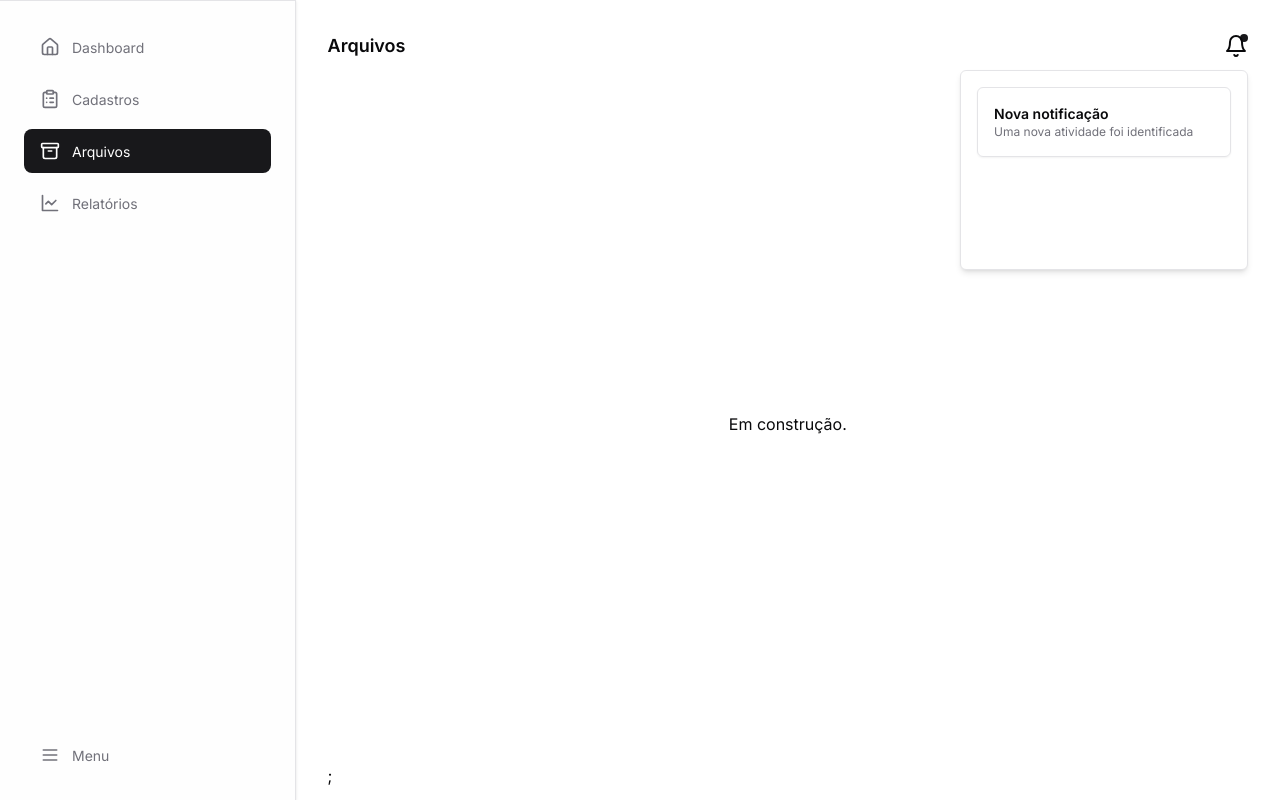
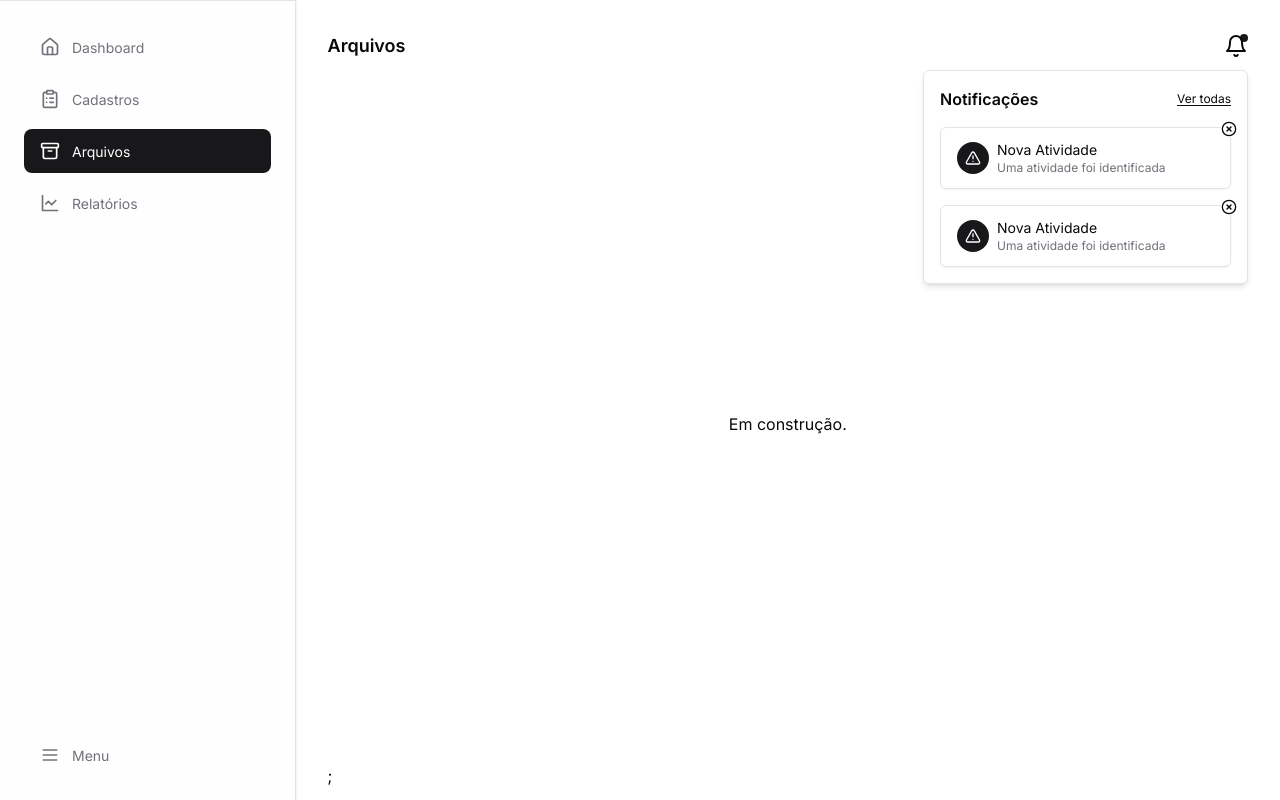
Before and after one commit to wrcelo/project-e, a Next.js app: page /arquivos in a window 1280 px wide. Both pictures are taken after a click on the element 1236 px from the left and 46 px from the top of the page. Built offline with nearby package versions, Linux system fonts and the light colour scheme.

Commit message:
notifications items added

```diff
--- a/src/app/dashboard/page.tsx
+++ b/src/app/dashboard/page.tsx
@@ -10,11 +10,12 @@ const Dashboard = () => {
 	return (
 		<div className="p-8">
 			<PageHeader title={"Dashboard"} />
-			<div className="grid grid-cols-2 gap-4 md:grid-cols-4">
+			<div className="grid grid-cols-2  gap-4 md:grid-cols-4">
 				<Skeleton className="col-span-2 h-[250px]"></Skeleton>
-				<Skeleton className="col-span-2 h-20"></Skeleton>
+				<Skeleton className="col-span-2 row-span-2"></Skeleton>
 				<Skeleton className="col-span-1 h-20"></Skeleton>
-				<Skeleton className="col-span-1 h-20"></Skeleton>
+				<Skeleton className="col-span-1 h-20 "></Skeleton>
+				<Skeleton className="col-span-4 h-80"></Skeleton>
 			</div>
 		</div>
 	);
--- a/src/components/NavMenu.tsx
+++ b/src/components/NavMenu.tsx
@@ -49,7 +49,7 @@ const NavMenu = () => {
 						<Drawer>
 							<DrawerTrigger asChild>
 								<div
-									className={`transition-all duration-150 ease-in-out h-12 w-12 md:w-full md:gap-3 flex items-center justify-center md:justify-start md:px-4 rounded-full md:rounded-lg md:h-11 bg-transparent md:hover:bg-foreground/5 md:text-muted-foreground md:hover:text-foreground"
+									className={` cursor-pointer transition-all duration-150 ease-in-out h-12 w-12 md:w-full md:gap-3 flex items-center justify-center md:justify-start md:px-4 rounded-full md:rounded-lg md:h-11 bg-transparent md:hover:bg-foreground/5 md:text-muted-foreground md:hover:text-foreground"
 									}`}
 								>
 									<Menu className="w-5 h-5" />
--- a/src/components/Notifications.tsx
+++ b/src/components/Notifications.tsx
@@ -1,7 +1,8 @@
 import React from "react";
 import { Popover, PopoverContent, PopoverTrigger } from "./ui/popover";
-import { Bell } from "lucide-react";
+import { Bell, CircleX, TriangleAlert } from "lucide-react";
 import { PopoverArrow } from "@radix-ui/react-popover";
+import NotificationsItem from "./NotificationsItem";
 
 const Notifications = () => {
 	return (
@@ -12,10 +13,20 @@ const Notifications = () => {
 					<Bell className="relative" />
 				</div>
 			</PopoverTrigger>
-			<PopoverContent className="mr-8 mt-2 min-h-[200px]">
-				<div className="p-4 border shadow-sm rounded-md">
-					<h3 className="text-sm text-foreground font-semibold">Nova notificação</h3>
-					<p className="text-xs text-muted-foreground ">Uma nova atividade foi identificada</p>
+			<PopoverContent className="mr-8 mt-2 w-[325px]">
+				<div className="flex justify-between items-center mb-4">
+					<h3 className="text-md font-semibold">Notificações</h3>
+					<span className="text-xs underline underline-offset-2 cursor-pointer">Ver todas</span>
+				</div>
+				<div className="flex flex-col gap-4">
+					<NotificationsItem
+						title={"Nova Atividade"}
+						description={"Uma atividade foi identificada"}
+					/>
+					<NotificationsItem
+						title={"Nova Atividade"}
+						description={"Uma atividade foi identificada"}
+					/>
 				</div>
 			</PopoverContent>
 		</Popover>
--- /dev/null
+++ b/src/components/NotificationsItem.tsx
@@ -0,0 +1,21 @@
+import { CircleX, TriangleAlert } from "lucide-react";
+import React from "react";
+
+const NotificationsItem = ({ title, description }: { title: string; description: string }) => {
+	return (
+		<div className="p-4 py-3 border shadow-sm rounded-md flex gap-2 items-center hover:bg-muted-foreground/5 cursor-pointer relative">
+			<div className="p-2 rounded-full bg-primary text-background">
+				<TriangleAlert className="w-4 h-4" />
+			</div>
+			<div>
+				<CircleX className="w-4 h-4 absolute top-[-7px] right-[-7px] bg-background rounded-full hover:text-destructive" />
+				<div className="">
+					<h3 className="text-sm text-foreground">{title}</h3>
+					<p className="text-xs text-muted-foreground ">{description}</p>
+				</div>
+			</div>
+		</div>
+	);
+};
+
+export default NotificationsItem;
```
